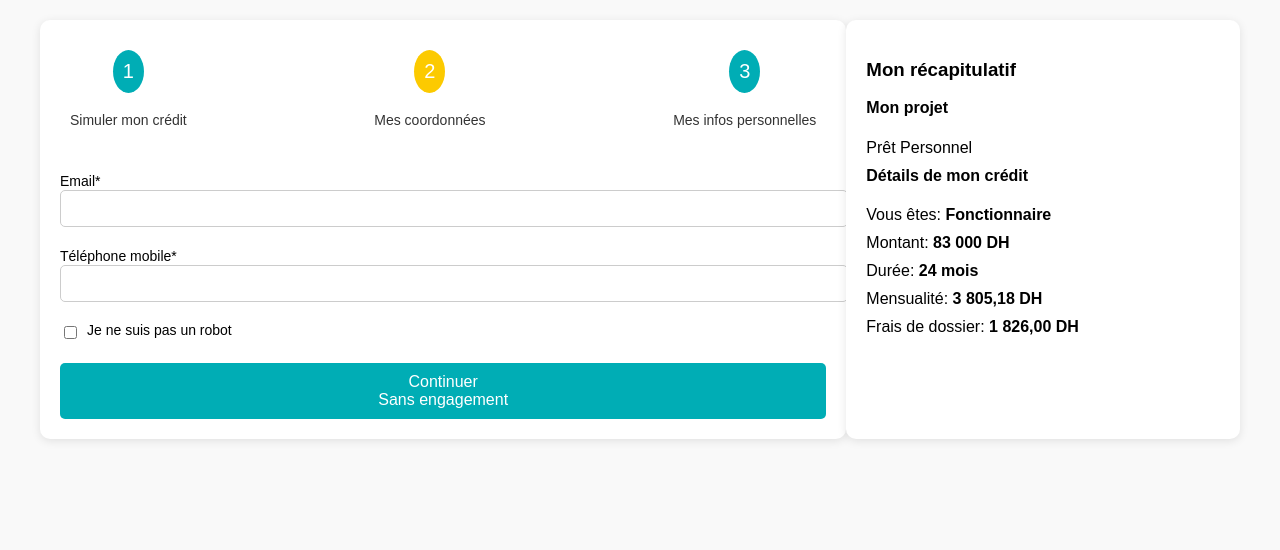
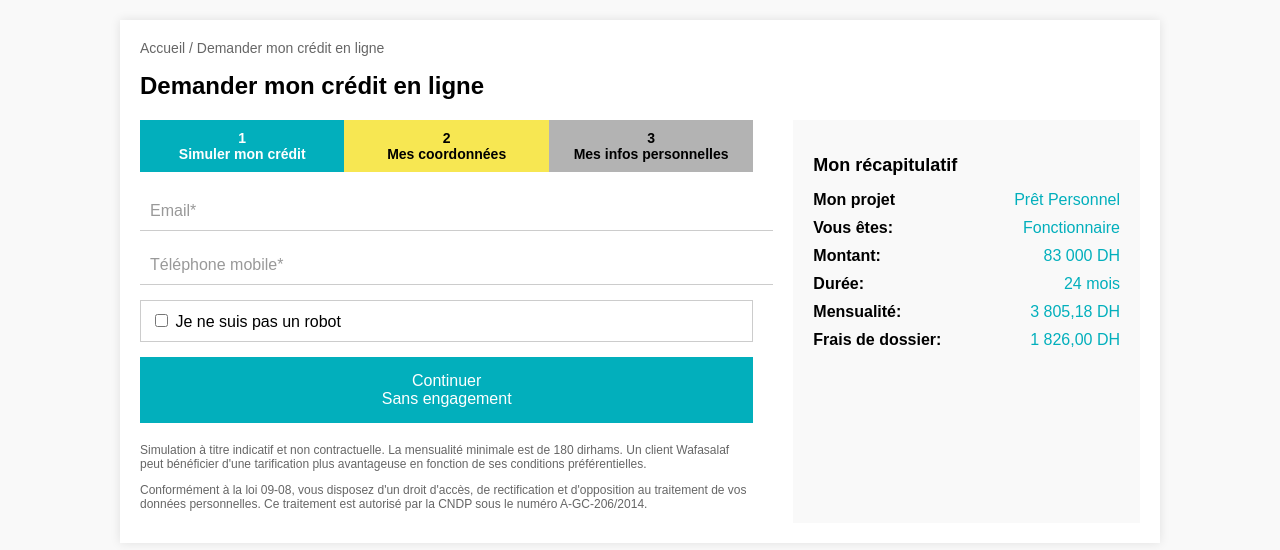
Before and after one commit to hariti-asm/WafaSalaf, a website: page coordinates.html in a window 1280 px wide. Drawn offline with Linux system fonts and the light colour scheme.

Commit message:
adding validation with javascript

```diff
--- a/coordinates.html
+++ b/coordinates.html
@@ -1,59 +1,117 @@
 <!DOCTYPE html>
-<html lang="en">
+<html lang="fr">
 <head>
     <meta charset="UTF-8">
     <meta name="viewport" content="width=device-width, initial-scale=1.0">
-    <title>Loan Application</title>
+    <title>Demander mon crédit en ligne</title>
     <link rel="stylesheet" href="cordinates.css">
 </head>
 <body>
     <div class="container">
-        <div class="form-section">
-            <div class="stepper">
-                <div class="step active">
-                    <span>1</span>
-                    <p>Simuler mon crédit</p>
+        <header class="header">
+            <div class="breadcrumb">Accueil / Demander mon crédit en ligne</div>
+            <h1>Demander mon crédit en ligne</h1>
+        </header>
+
+        <main class="main-content">
+            <section class="form-section">
+                <div class="steps">
+                    <div class="step">1<br>Simuler mon crédit</div>
+                    <div class="step active">2<br>Mes coordonnées</div>
+                    <div class="step">3<br>Mes infos personnelles</div>
                 </div>
-                <div class="step current">
-                    <span>2</span>
-                    <p>Mes coordonnées</p>
-                </div>
-                <div class="step">
-                    <span>3</span>
-                    <p>Mes infos personnelles</p>
-                </div>
-            </div>
-            <div class="form-container">
-                <form action="" method="POST">
-                    <label for="email">Email*</label>
-                    <input type="email" id="email" name="email" required>
 
-                    <label for="phone">Téléphone mobile*</label>
-                    <input type="tel" id="phone" name="phone" required>
-
-                    <div class="recaptcha">
-                        <input type="checkbox" id="recaptcha">
-                        <label for="recaptcha">Je ne suis pas un robot</label>
+                <form id="creditForm">
+                    <div class="form-group">
+                        <input type="email" id="email" placeholder="Email*" required>
+                    </div>
+                    <div class="form-group">
+                        <input type="tel" id="phone" placeholder="Téléphone mobile*" required>
                     </div>
 
-                    <button type="submit">Continuer <br> Sans engagement</button>
+                    <div class="captcha">
+                        <label>
+                            <input type="checkbox" id="captcha" required> Je ne suis pas un robot
+                        </label>
+                    </div>
+                    <button type="submit" class="submit-btn">Continuer<br>Sans engagement</button>
+                    <div class="footer">
+                        <p>Simulation à titre indicatif et non contractuelle. La mensualité minimale est de 180 dirhams. Un client Wafasalaf peut bénéficier d'une tarification plus avantageuse en fonction de ses conditions préférentielles.</p>
+                        <p>Conformément à la loi 09-08, vous disposez d'un droit d'accès, de rectification et d'opposition au traitement de vos données personnelles. Ce traitement est autorisé par la CNDP sous le numéro A-GC-206/2014.</p>
+                    </div>
                 </form>
-            </div>
-        </div>
-        <div class="summary-section">
-            <h3>Mon récapitulatif</h3>
-            <div class="summary-details">
-                <h4>Mon projet</h4>
-                <p>Prêt Personnel</p>
+            </section>
 
-                <h4>Détails de mon crédit</h4>
-                <p>Vous êtes: <strong>Fonctionnaire</strong></p>
-                <p>Montant: <strong>83 000 DH</strong></p>
-                <p>Durée: <strong>24 mois</strong></p>
-                <p>Mensualité: <strong>3 805,18 DH</strong></p>
-                <p>Frais de dossier: <strong>1 826,00 DH</strong></p>
-            </div>
-        </div>
+            <aside class="summary-section">
+                <h2>Mon récapitulatif</h2>
+                <div class="summary-content">
+                    <div class="summary-item">
+                        <span class="label">Mon projet</span>
+                        <span class="value">Prêt Personnel</span>
+                    </div>
+                    <div class="summary-item">
+                        <span class="label">Vous êtes:</span>
+                        <span class="value">Fonctionnaire</span>
+                    </div>
+                    <div class="summary-item">
+                        <span class="label">Montant:</span>
+                        <span class="value">83 000 DH</span>
+                    </div>
+                    <div class="summary-item">
+                        <span class="label">Durée:</span>
+                        <span class="value">24 mois</span>
+                    </div>
+                    <div class="summary-item">
+                        <span class="label">Mensualité:</span>
+                        <span class="value">3 805,18 DH</span>
+                    </div>
+                    <div class="summary-item">
+                        <span class="label">Frais de dossier:</span>
+                        <span class="value">1 826,00 DH</span>
+                    </div>
+                </div>
+            </aside>
+        </main>
     </div>
+
+    <div id="error-alert" class="error-alert">
+        Veuillez vérifier vos informations.
+    </div>
+
+    <script >
+
+document.getElementById('creditForm').addEventListener('submit', function(event) {
+    const emailInput = document.getElementById('email');
+    const phoneInput = document.getElementById('phone');
+    const errorAlert = document.getElementById('error-alert');
+
+    const phoneRegex = /^(07|06)\d{8}$/;
+    const emailRegex = /^[a-zA-Z0-9._%+-]+@[a-zA-Z0-9.-]+\.[a-zA-Z]{2,}$/;
+
+    let isValid = true;
+
+    if (!phoneRegex.test(phoneInput.value)) {
+        isValid = false;
+        phoneInput.style.borderColor = 'red';
+    } else {
+        phoneInput.style.borderColor = '';
+    }
+
+    if (!emailRegex.test(emailInput.value)) {
+        isValid = false;
+        emailInput.style.borderColor = 'red';
+    } else {
+        emailInput.style.borderColor = '';
+    }
+
+    if (!isValid) {
+        errorAlert.style.display = 'block';
+        event.preventDefault();
+    } else {
+        errorAlert.style.display = 'none';
+    }
+});
+
+    </script>
 </body>
 </html>
--- a/cordinates.scss
+++ b/cordinates.scss
@@ -1,118 +1,180 @@
+$primary-color: #02AFBC;
+$secondary-color: #f7e752;
+$gray-color: #b3b3b3;
+$light-gray: #f9f9f9;
+$error-bg-color: rgba(255, 0, 0, 0.8);
+$alert-text-color: white;
+
 body {
     font-family: Arial, sans-serif;
-    background-color: #f9f9f9;
     margin: 0;
     padding: 20px;
+    background-color: $light-gray;
 }
 
 .container {
-    display: flex;
-    justify-content: space-between;
-    max-width: 1200px;
+    max-width: 1000px;
     margin: 0 auto;
+    background-color: white;
+    padding: 20px;
+    box-shadow: 0 0 10px rgba(0,0,0,0.1);
 }
 
-.form-section, .summary-section {
-    background-color: white;
-    padding: 20px;
-    border-radius: 10px;
-    box-shadow: 0 2px 10px rgba(0, 0, 0, 0.1);
+.header {
+    margin-bottom: 20px;
+
+    h1 {
+        font-size: 24px;
+        margin-bottom: 10px;
+    }
+
+    .breadcrumb {
+        font-size: 14px;
+        color: #666;
+    }
+
+    .back-button {
+        text-decoration: none;
+        color: #333;
+        display: inline-flex;
+        align-items: center;
+        margin-bottom: 10px;
+
+        &:before {
+            content: '←';
+            margin-right: 5px;
+        }
+    }
+}
+
+.main-content {
+    display: flex;
+    gap: 40px;
 }
 
 .form-section {
-    width: 65%;
-}
+    flex: 2;
 
-.stepper {
-    display: flex;
-    justify-content: space-between;
-    margin-bottom: 20px;
-}
+    .steps {
+        display: flex;
+        margin-bottom: 20px;
 
-.step {
-    display: flex;
-    flex-direction: column;
-    align-items: center;
-    padding: 10px;
-}
+        .step {
+            flex: 1;
+            padding: 10px;
+            text-align: center;
+            font-weight: bold;
+            font-size: 14px;
 
-.step span {
-    background-color: #00adb5;
-    color: white;
-    font-size: 20px;
-    border-radius: 50%;
-    padding: 10px;
-    margin-bottom: 5px;
-}
+            &.active {
+                background-color: $secondary-color;
+            }
 
-.step p {
-    font-size: 14px;
-    color: #333;
-}
+            &:first-child {
+                background-color: $primary-color;
+                color: white;
+            }
 
-.current span {
-    background-color: #fcca00;
-}
+            &:last-child {
+                background-color: $gray-color;
+            }
+        }
+    }
 
-.active span {
-    background-color: #00adb5;
-}
+    form {
+        .form-group {
+            margin-bottom: 15px;
 
-.form-container {
-    display: flex;
-    flex-direction: column;
-}
+            input {
+                width: 100%;
+                padding: 10px;
+                border: none;
+                border-bottom: 1px solid #ccc;
+                font-size: 16px;
 
-label {
-    font-size: 14px;
-    margin-bottom: 5px;
-}
+                &::placeholder {
+                    color: #999;
+                }
+            }
+        }
 
-input[type="email"], input[type="tel"] {
-    padding: 10px;
-    margin-bottom: 20px;
-    border: 1px solid #ccc;
-    border-radius: 5px;
-    width: 100%;
-}
+        .captcha {
+            margin-bottom: 15px;
+            display: flex;
+            align-items: center;
+            gap: 10px;
+            border: 1px solid #ccc;
+            padding: 10px;
 
-.recaptcha {
-    display: flex;
-    align-items: center;
-    margin-bottom: 20px;
-}
+            .checkbox {
+                width: 20px;
+                height: 20px;
+            }
+        }
 
-.recaptcha input {
-    margin-right: 10px;
-}
+        .submit-btn {
+            background-color: $primary-color;
+            color: white;
+            border: none;
+            padding: 15px 20px;
+            cursor: pointer;
+            width: 100%;
+            font-size: 16px;
+            text-align: center;
 
-button {
-    background-color: #00adb5;
-    color: white;
-    padding: 10px 20px;
-    border: none;
-    border-radius: 5px;
-    cursor: pointer;
-    font-size: 16px;
-    width: 100%;
-}
-
-button:hover {
-    background-color: #009ea1;
+            small {
+                display: block;
+                font-size: 12px;
+                margin-top: 5px;
+            }
+        }
+    }
 }
 
 .summary-section {
-    width: 30%;
+    flex: 1;
+    background-color: $light-gray;
+    padding: 20px;
+
+    h2 {
+        font-size: 18px;
+        margin-bottom: 15px;
+    }
+
+    .summary-content {
+        .summary-item {
+            display: flex;
+            justify-content: space-between;
+            margin-bottom: 10px;
+
+            .label {
+                font-weight: bold;
+            }
+
+            .value {
+                color: $primary-color;
+            }
+        }
+    }
 }
 
-.summary-details h4 {
-    margin-top: 0;
+.footer {
+    margin-top: 20px;
+    font-size: 12px;
+    color: #666;
 }
 
-.summary-details p {
-    margin: 10px 0;
+.error-alert {
+    display: none;
+    position: fixed;
+    top: 50%;
+    left: 50%;
+    transform: translate(-50%, -50%);
+    background-color: $error-bg-color;
+    color: $alert-text-color;
+    padding: 20px;
+    border-radius: 10px;
+    text-align: center;
+    font-size: 18px;
+    z-index: 1000;
 }
-
-.summary-details strong {
-    font-weight: bold;
-}
--- a/styles.scss
+++ b/styles.scss
@@ -1,4 +1,4 @@
-$primary-color: #00a0b0;
+$primary-color: #02AFBC;
 $secondary-color: #ffd700;
 $gray-color: #cccccc;
 
```
Also changed, not shown: cordinates.css, 1 other file.
